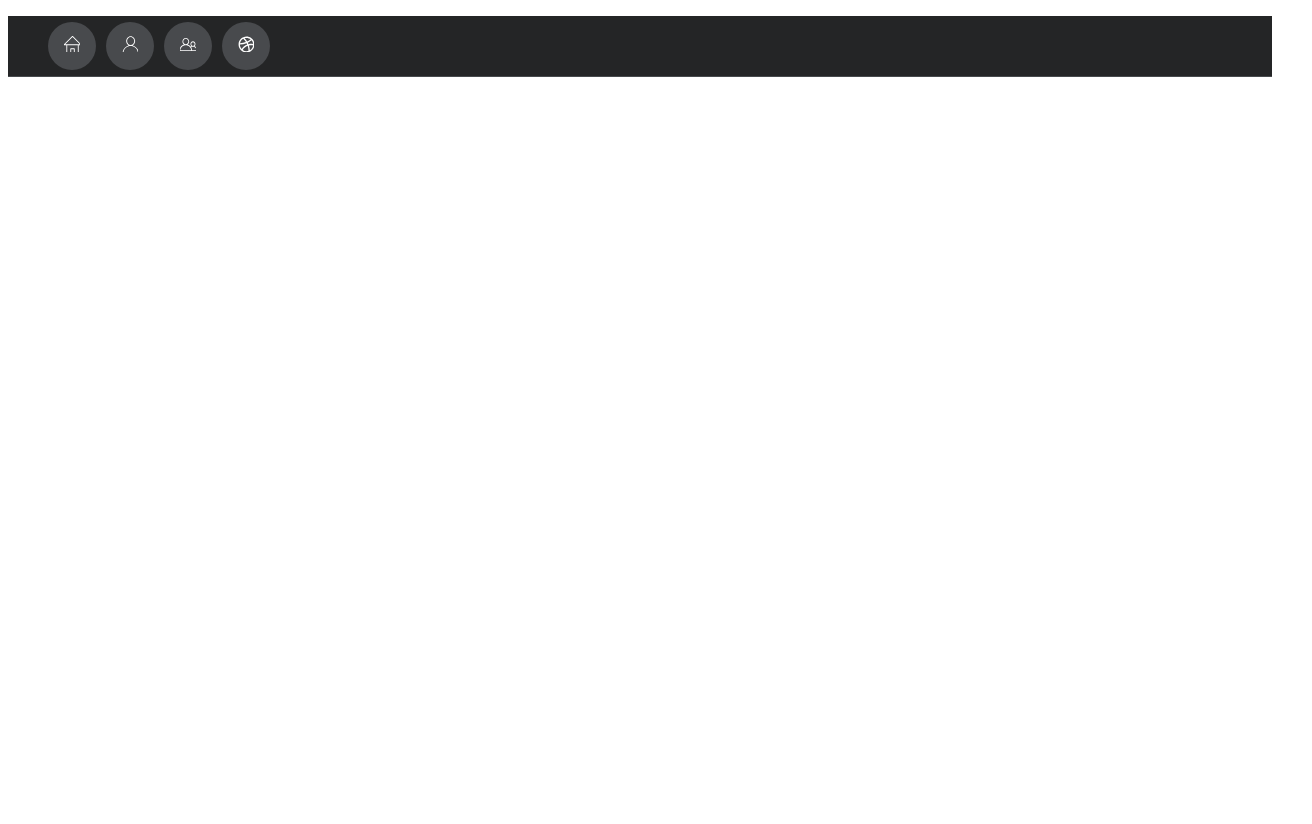
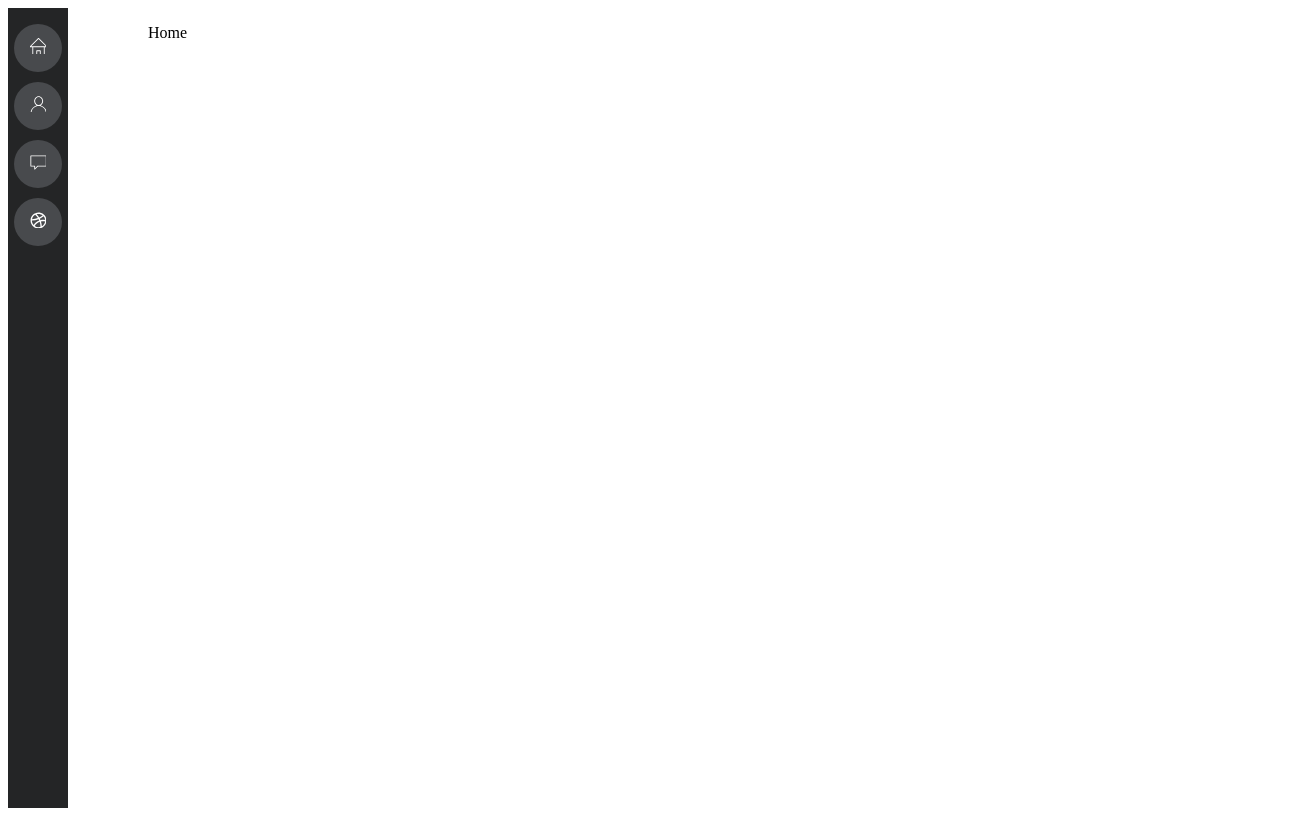
Before and after one commit to Sasha-Liu/simple-react, a React (Create React App) app: page / in a window 1280 px wide. Shown: the whole page, 1312 px wide, since content can reach past the window. Before the commit the page ends 800 px from the top, so only its background shows below. Built offline with nearby package versions, Linux system fonts and the light colour scheme.

Commit message:
move navbar to the side

```diff
--- a/src/App.js
+++ b/src/App.js
@@ -2,18 +2,41 @@ import {Navbar} from './Navbar.js'
 import {NavItem} from './Navbar.js'
 import {Home} from './icons.js'
 import {Profile} from './icons.js'
-import {Social} from './icons.js'
+import {Chat} from './icons.js'
 import {Game} from './icons.js'
+import { useState } from 'react';
 
 function App() {
-  return (
-	<div>
-    	<Navbar>
-			<NavItem icon={<Home />}></NavItem>
-			<NavItem icon={<Profile></Profile>}></NavItem>
-			<NavItem icon={<Social></Social>}></NavItem>
-			<NavItem icon={<Game></Game>}></NavItem>
+	const [page, setPage] = useState('Home');
+
+	return (
+	<div className="wrapper">
+		<Navbar className="navbar">
+			<NavItem
+				icon={<Home />}
+				onClick={() => setPage('Home')}
+				>
+			</NavItem>
+			<NavItem
+				onClick={() => setPage('Profile')}
+				icon={<Profile></Profile>}
+				>
+			</NavItem>
+			<NavItem
+				icon={<Chat></Chat>}
+				onClick={() => setPage('Social')}
+				>
+			</NavItem>
+			<NavItem
+				icon={<Game></Game>}
+				onClick={() => setPage('Game')}
+				>
+			</NavItem>
 		</Navbar>
+		<div className="main">
+			<p>{page}</p>
+			{/** show page component according to state */}
+		</div>
 	</div>
   );
 }
--- a/src/Navbar.js
+++ b/src/Navbar.js
@@ -1,11 +1,14 @@
 import './css/Navbar.css'
-import {useState} from 'react';
+import useWindowDimensions from './useWindowDim.js';
 
 export function Navbar(props) {
-
+	const { height, width } = useWindowDimensions();
 
 	return (
-		<nav className="navbar">
+		<nav
+			className="navbar"
+			style={{ height: height}}
+			>
 			<ul className="navbar-ul">
 				{props.children}
 			</ul>
@@ -15,13 +18,14 @@ export function Navbar(props) {
 
 export function NavItem(props) {
 	return (
-		<li className="nav-item">
-		<a className="icon-button">
-			{props.icon}
-		</a>
-		{/*child page goes here*/}
-
-
+		<li
+			className="nav-item"
+			onClick={props.onClick}
+			>
+			<a className="icon-button">
+				{props.icon}
+			</a>
+			{props.children}
 		</li>
 	);
 }
--- a/src/css/Navbar.css
+++ b/src/css/Navbar.css
@@ -10,20 +10,32 @@
 	--speed: 500ms;
 }
 
+.wrapper {
+	display: flex;
+	justify-content: flex-start;
+	gap: 5rem;
+}
+
+.main {
+
+}
+
 .navbar {
 	position:sticky;
 	top: 0;
-	height: var(--nav-size);
+	width: var(--nav-size);
+	/* height: 43rem; */
 	background-color: var(--bg);
-	border-bottom: var(--border);
 }
 .navbar-ul {
 	height: 100%;
 	width: 100%;
 	display: flex;
+	flex-direction: column;
 	align-items: center;
 	gap: 10px;
 	list-style: none;
+	padding-left: 0;
 }
 
 .nav-item {
@@ -34,9 +46,8 @@
 	display: flex;
 	align-items: center;
 	justify-content: center;
-	overflow: visible;
 	transition: filter var(--speed);
 }
 .nav-item:hover {
-	filter: brightness(1.3);
+	filter: brightness(1.7);
 }
--- /dev/null
+++ b/src/useWindowDim.js
@@ -0,0 +1,24 @@
+import { useState, useEffect } from 'react';
+
+function getWindowDimensions() {
+	const { innerWidth: width, innerHeight: height } = window;
+	return {
+		width,
+		height
+	};
+}
+
+export default function useWindowDimensions() {
+	const [windowDimensions, setWindowDimensions] = useState(getWindowDimensions());
+
+	useEffect(() => {
+		function handleResize() {
+			setWindowDimensions(getWindowDimensions());
+		}
+
+		window.addEventListener('resize', handleResize);
+		return () => window.removeEventListener('resize', handleResize);
+	}, []);
+
+	return windowDimensions;
+}
```
